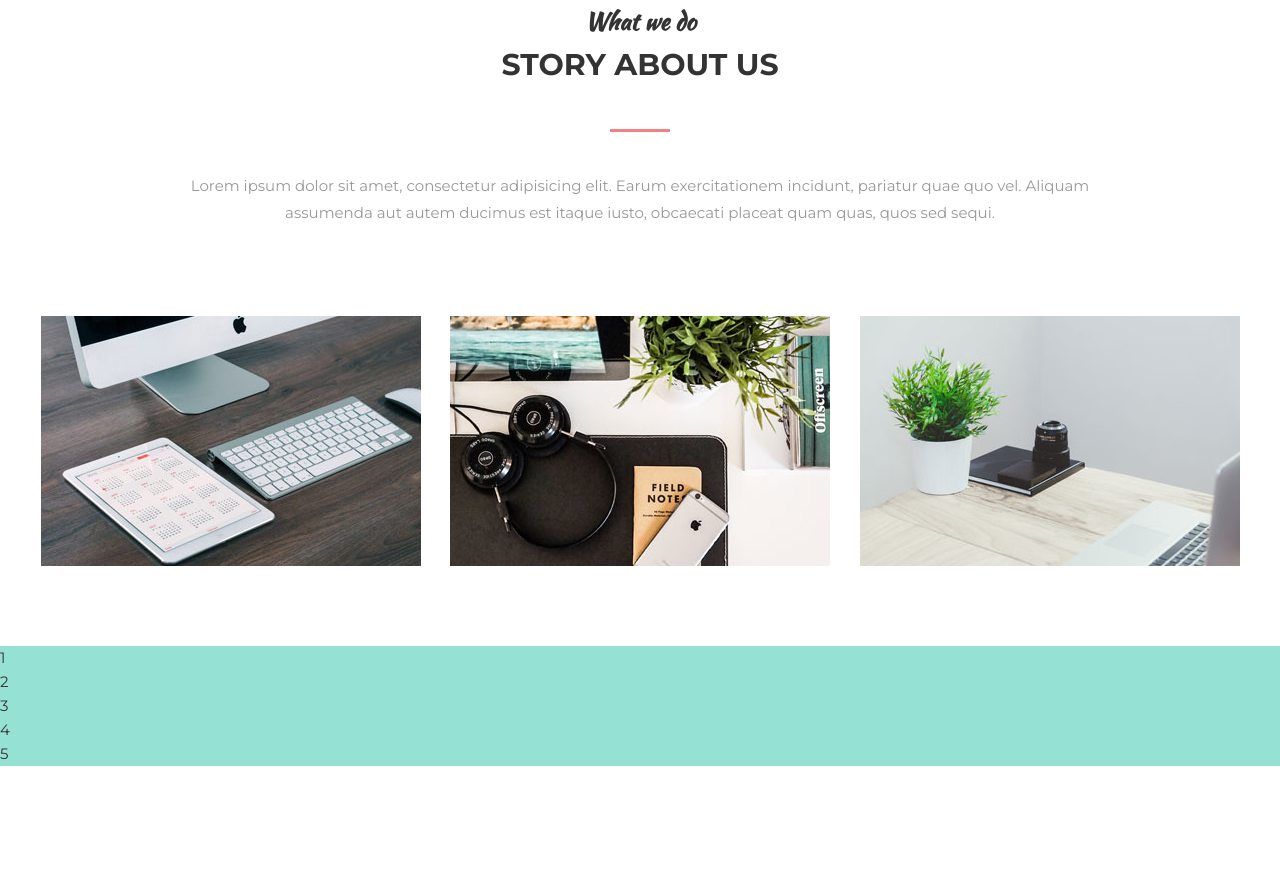
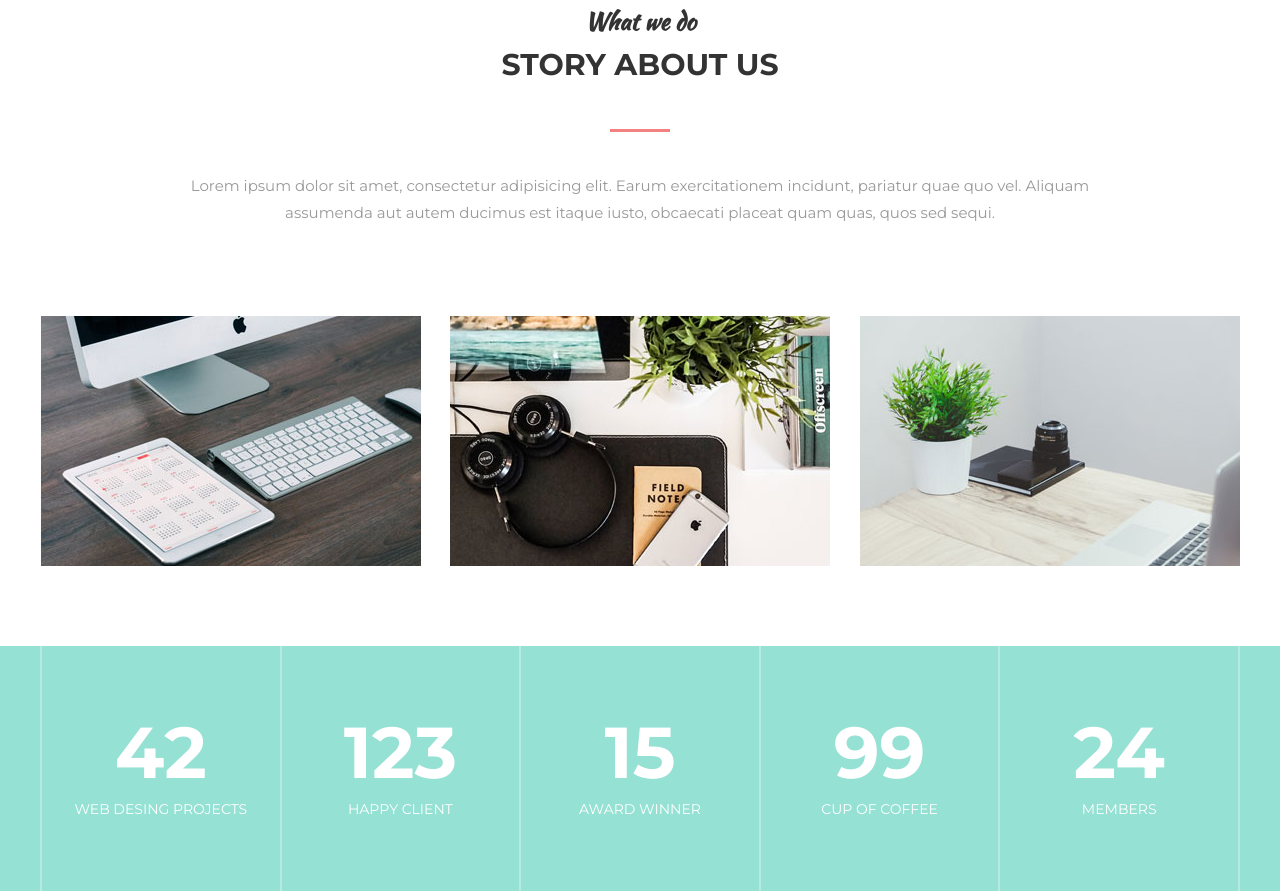
Before and after one commit to OlegWeremyew/WebsiteNumber_1, a plain HTML site: page mainWindow.html in a window 1280 px wide. Shown: the part 877-1768 px from the top of the page. Before the commit the page ends 1643 px from the top, so only its background shows below. Drawn offline with Linux system fonts and the light colour scheme.

Commit message:
Statistics

```diff
--- a/asets/css/style.css
+++ b/asets/css/style.css
@@ -314,6 +314,29 @@
 }
 
 .stat {
-    display: block;
-    justify-content: space-between;
+    display: flex;
 }
+
+.stat__item {
+    flex: 1 1 0; /* выровняли по ширине страницы и всё одинаковые по ширине*/
+    border-left: 2px solid #b5eae0;
+    text-align: center;
+    padding: 70px 25px;
+    color: #fff;
+}
+
+.stat__item:last-child { /* рамка для последнего через chaild */
+    border-right: 2px solid #b5eae0;
+}
+
+.stat__count{
+    font-size: 72px;
+    font-weight: 700;
+    line-height: 1;
+    margin-bottom: 10px;
+}
+
+.stat__text{
+    font-size: 14px;
+    text-transform: uppercase;
+}
--- a/mainWindow.html
+++ b/mainWindow.html
@@ -107,14 +107,29 @@
 </section>
 
 <div class="statistics">
-    <div class="conteiner">
+    <div class="container">
 
         <div class="stat">
-            <div class="stat__item">1</div>
-            <div class="stat__item">2</div>
-            <div class="stat__item">3</div>
-            <div class="stat__item">4</div>
-            <div class="stat__item">5</div>
+            <div class="stat__item">
+                <div class="stat__count">42</div>
+                <div class="stat__text">web desing projects</div>
+            </div>
+            <div class="stat__item">
+                <div class="stat__count">123</div>
+                <div class="stat__text">happy client</div>
+            </div>
+            <div class="stat__item">
+                <div class="stat__count">15</div>
+                <div class="stat__text">award winner</div>
+            </div>
+            <div class="stat__item">
+                <div class="stat__count">99</div>
+                <div class="stat__text">cup of coffee</div>
+            </div>
+            <div class="stat__item">
+                <div class="stat__count">24</div>
+                <div class="stat__text">members</div>
+            </div>
         </div>
 
     </div>
```
